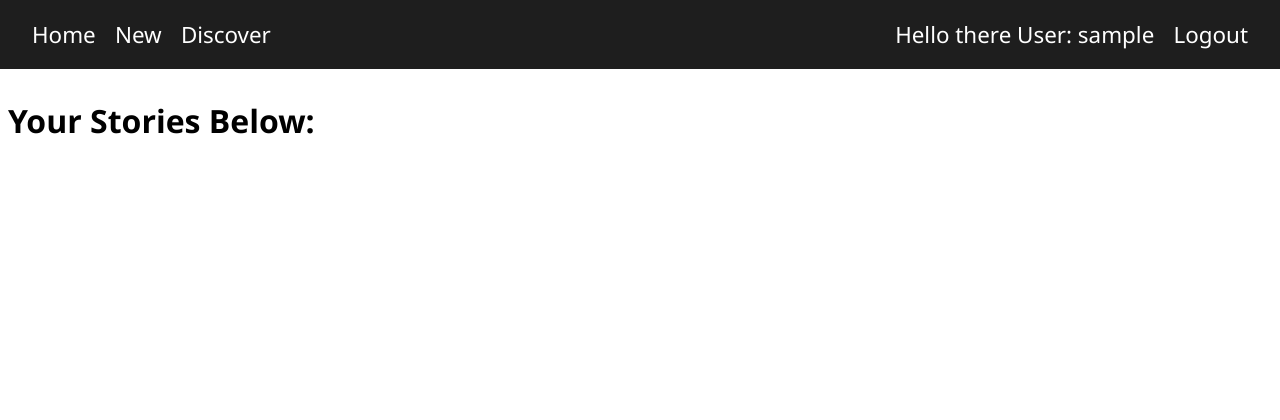
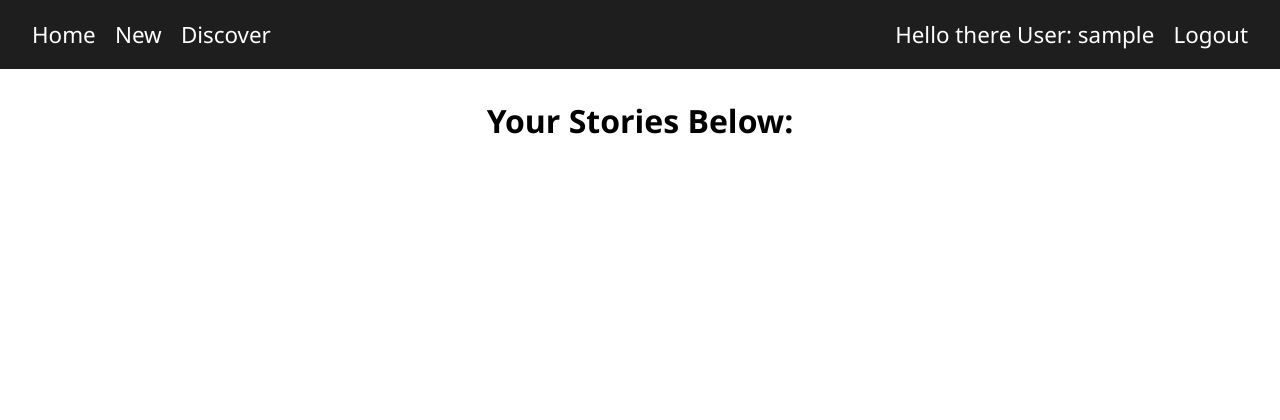
Before and after one commit to tamitakada/asleep_alpacas, a Flask app: page / in a window 1280 px wide. Shown: the top 420 px of the page. Run offline with Flask 2, Linux system fonts and the light colour scheme; the visitor is signed in with stand-in values (Sample User, id 1); data comes from the database, SQL or seed files in the repository; data that the repository does not hold is empty.

Commit message:
Centered header tags

```diff
--- a/app/static/styles.css
+++ b/app/static/styles.css
@@ -12,6 +12,13 @@ body {
 
 main {
   margin: 8px;
+}
+
+/* ==============================================
+   Header tags
+   ============================================== */
+h1 {
+  text-align: center;
 }
 
 /* ==============================================
```
